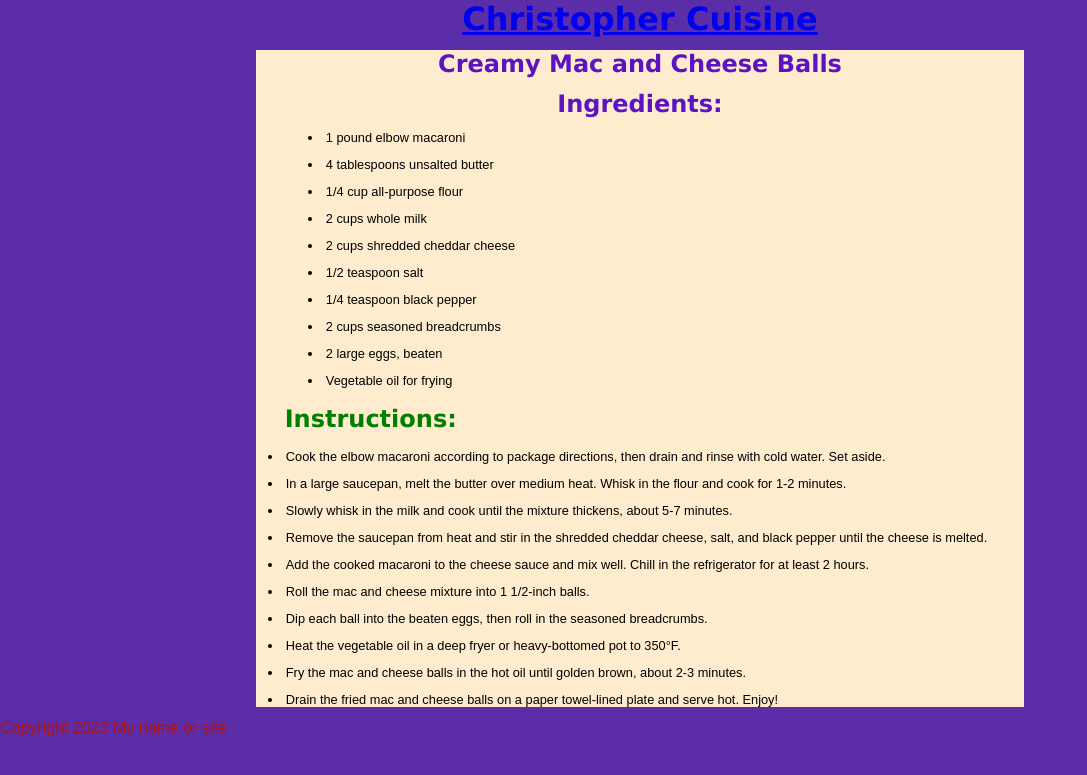
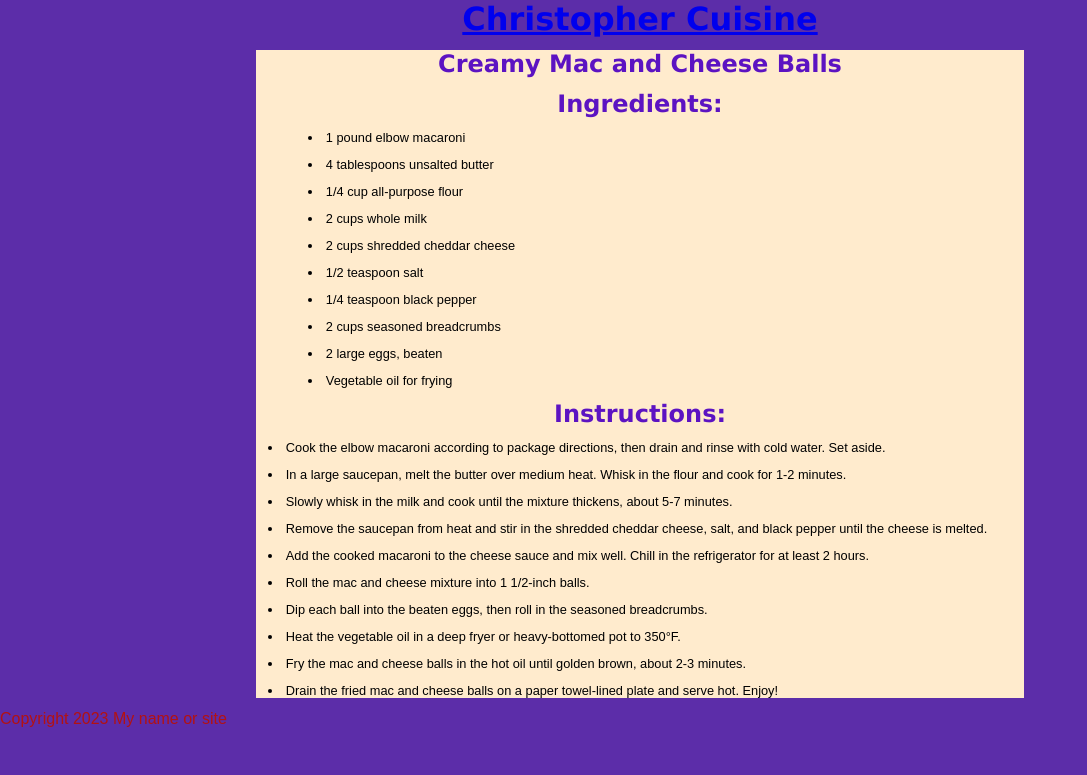
Before and after one commit to JEREMY-0/JCuisine, a Jekyll site: the page built from _recipes/creamy-mac-and-cheese-balls.md, in a window 1280 px wide. Shown: the top 775 px of the page, without its empty margins (0-1087 px from the left). Built offline with Jekyll 4.4.1, drawn with Linux system fonts in a browser that asks for light colours.

```diff
--- a/_recipes/creamy-mac-and-cheese-balls.md
+++ b/_recipes/creamy-mac-and-cheese-balls.md
@@ -17,7 +17,7 @@ layout: recipe
 * 2 large eggs, beaten
 * Vegetable oil for frying
 
-## Instructions:
+# Instructions:
 
 1. Cook the elbow macaroni according to package directions, then drain and rinse with cold water. Set aside.
 2. In a large saucepan, melt the butter over medium heat. Whisk in the flour and cook for 1-2 minutes.
```
